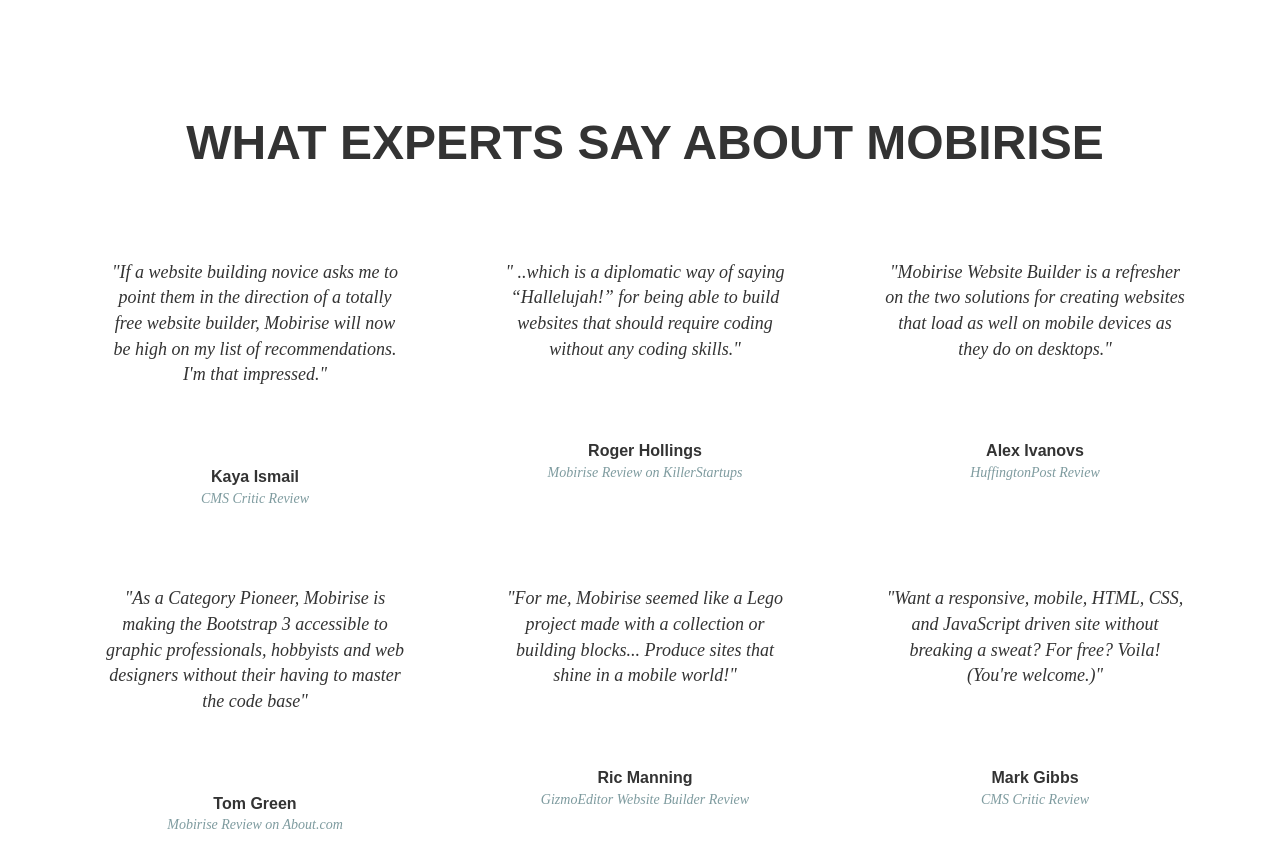
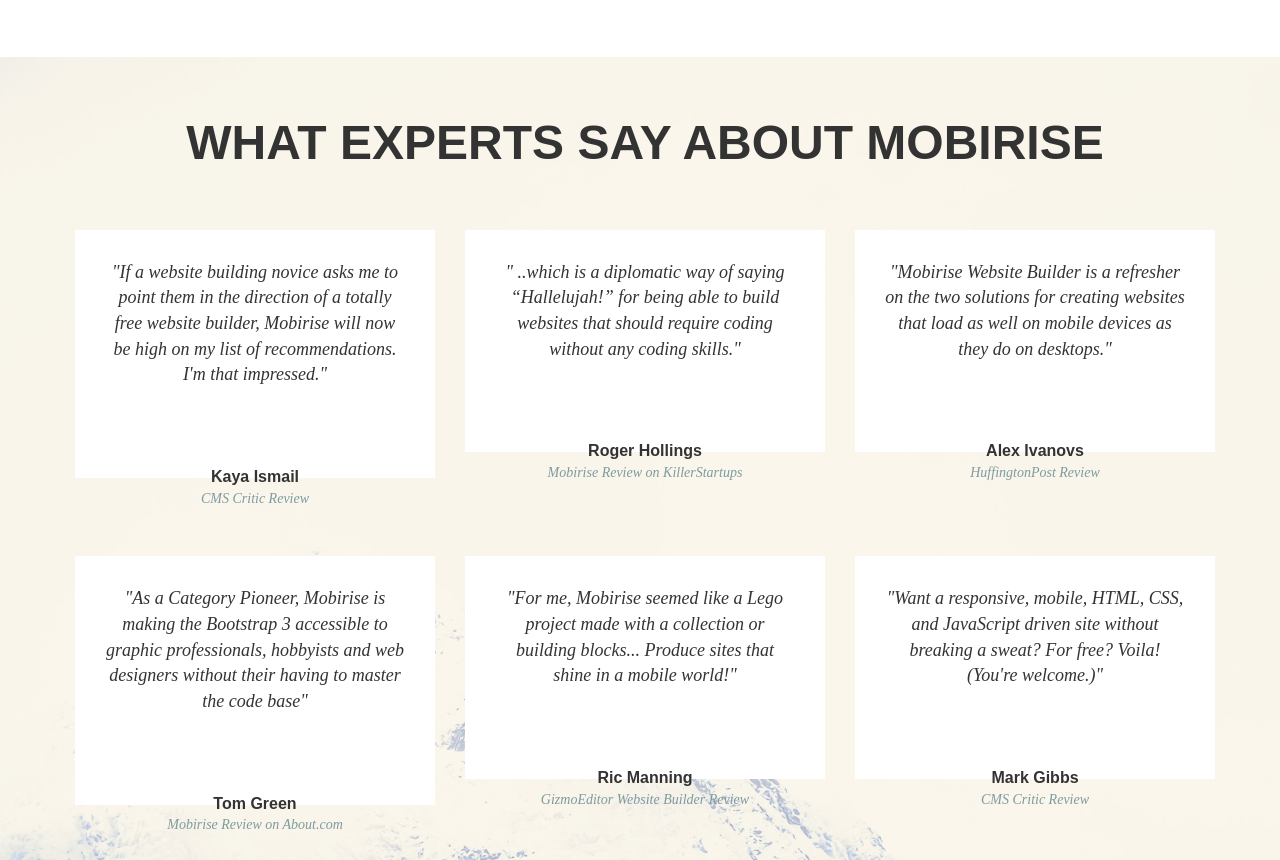
Before and after one commit to penghuitzu/penghuitzu.github.io, a plain HTML site: page homework2/index.html in a window 1280 px wide. Shown: the part 4250-5110 px from the top of the page. Drawn offline with nearby package versions, Linux system fonts and the light colour scheme.

Commit message:
modify bg

```diff
--- a/homework2/css/style.css
+++ b/homework2/css/style.css
@@ -355,7 +355,7 @@ h3 {
 
 .expert-say {
     /*    background-color: #f0eee4;*/
-    background-image: url(..../images/photo-1437419764061-2473afe69fc2.jpg);
+    background-image: url(../images/bg.jpg);
     background-position: center;
     background-size: cover;
 }
```
